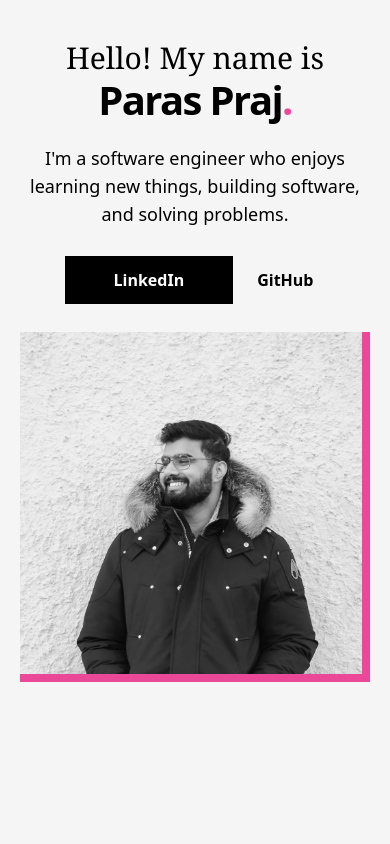
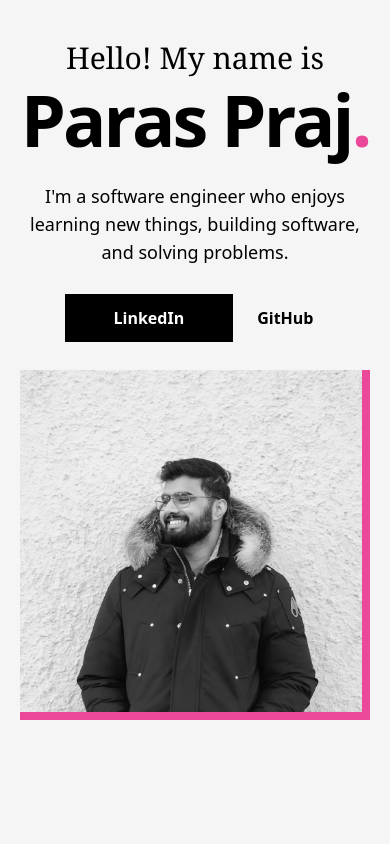
Before and after one commit to insanejasper/personal-website, a Next.js app: page / in a window 390 px wide. Shown: the top 844 px of the page. Built offline with nearby package versions, Linux system fonts and the light colour scheme.

Commit message:
Make name bigger

```diff
--- a/components/hero-project.js
+++ b/components/hero-project.js
@@ -15,7 +15,7 @@
           <h3 className="text-center md:text-left text-3xl mt-10 md:mt-0 font-serif">
             Hello! My name is
           </h3>
-          <h1 className="text-center md:text-left text-5xl md:text-8xl font-bold tracking-tighter leading-tight md:pr-8">
+          <h1 className="text-center md:text-left text-7xl md:text-8xl font-bold tracking-tighter leading-tight md:pr-8">
             Paras Praj<span className="text-pink-500">.</span>
           </h1>
           <h4 className="text-center md:text-left text-lg mt-5 ">
```
